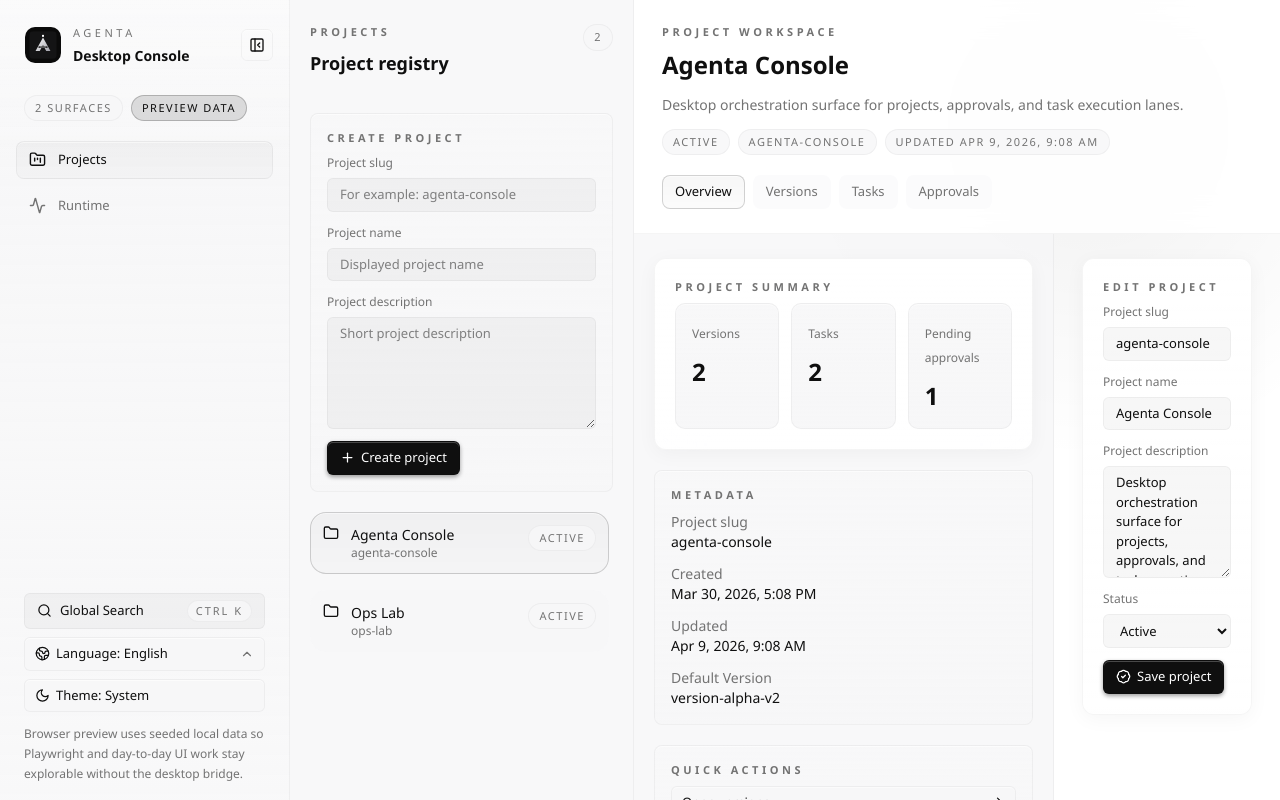
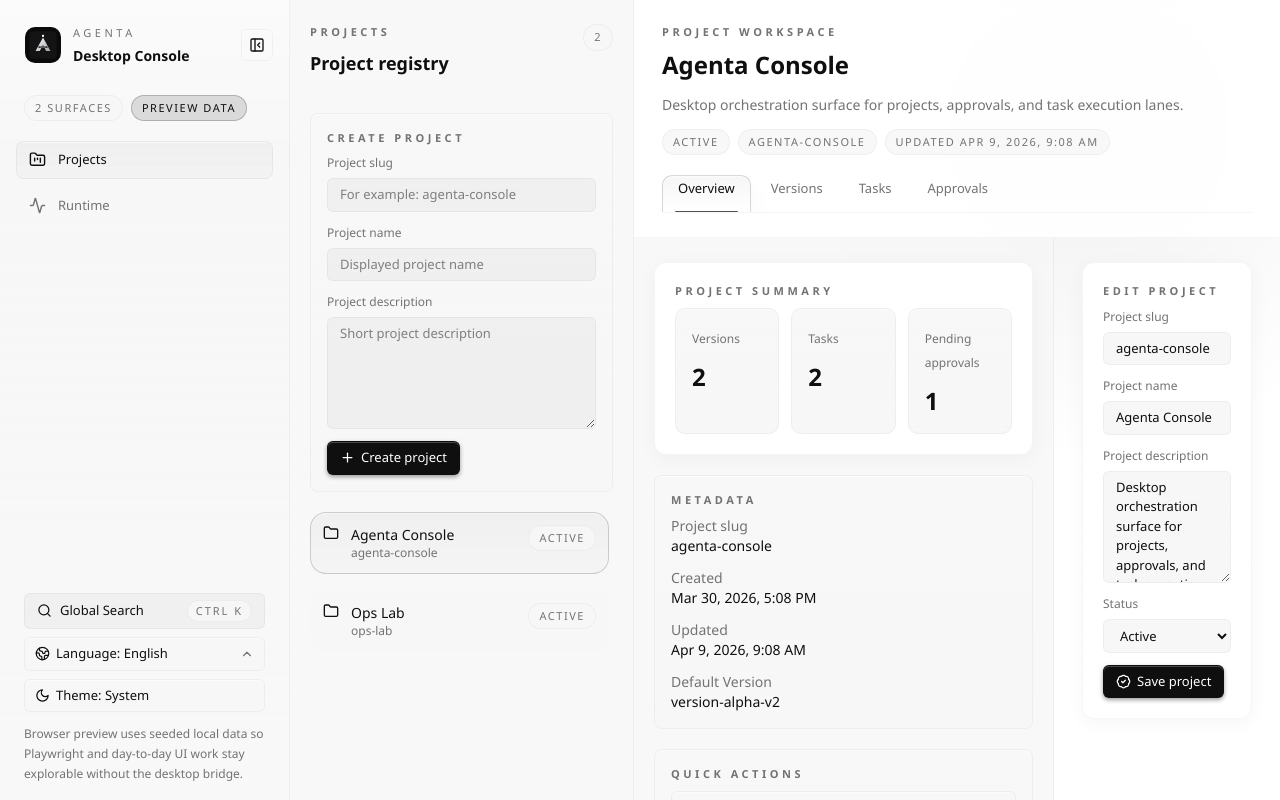
Before and after one commit to tablerst/agenta, a Vue app: page /projects/agenta-console/overview in a window 1280 px wide. Built offline with nearby package versions, Linux system fonts and the light colour scheme.

Commit message:
feat: enhance workspace secondary navigation and section route chip styles

```diff
--- a/src/main.css
+++ b/src/main.css
@@ -344,10 +344,57 @@ html[data-theme="dark"] {
   }
 
   .workspace-secondary-nav {
-    @apply mt-5 flex flex-wrap gap-2;
+    @apply mt-5 flex items-end gap-1 overflow-x-auto;
+    padding-bottom: 0;
+    border-bottom: 1px solid var(--border-color);
+    scrollbar-width: none;
   }
 
-  .section-route-chip,
+  .workspace-secondary-nav::-webkit-scrollbar {
+    display: none;
+  }
+
+  .section-route-chip {
+    position: relative;
+    display: inline-flex;
+    flex-shrink: 0;
+    align-items: center;
+    justify-content: center;
+    min-height: 38px;
+    padding: 0 15px 11px;
+    margin-bottom: -1px;
+    border: 1px solid transparent;
+    border-bottom-color: transparent;
+    border-radius: 10px 10px 0 0;
+    color: var(--text-muted);
+    font-size: 13px;
+    font-weight: 500;
+    background: transparent;
+    user-select: none;
+    transition:
+      color 140ms ease,
+      background 140ms ease,
+      border-color 140ms ease,
+      box-shadow 140ms ease,
+      opacity 140ms ease;
+  }
+
+  .section-route-chip::after {
+    content: "";
+    position: absolute;
+    right: 12px;
+    bottom: -1px;
+    left: 12px;
+    height: 2px;
+    border-radius: 999px;
+    background: color-mix(in srgb, var(--accent-color) 72%, transparent);
+    opacity: 0;
+    transform: scaleX(0.72);
+    transition:
+      opacity 140ms ease,
+      transform 140ms ease;
+  }
+
   .filter-chip,
   .workspace-tab,
   .task-detail-tab {
@@ -355,7 +402,25 @@ html[data-theme="dark"] {
     background: color-mix(in srgb, var(--bg-panel) 46%, transparent);
   }
 
-  .section-route-chip-active,
+  .section-route-chip-active {
+    color: var(--text-main);
+    border-color: color-mix(in srgb, var(--accent-color) 12%, var(--border-color));
+    border-bottom-color: color-mix(in srgb, var(--bg-main) 94%, transparent);
+    background: linear-gradient(
+      180deg,
+      color-mix(in srgb, var(--accent-soft) 82%, transparent),
+      color-mix(in srgb, var(--bg-main) 92%, transparent)
+    );
+    box-shadow:
+      inset 0 1px 0 var(--border-highlight),
+      0 10px 24px color-mix(in srgb, var(--accent-color) 4%, transparent);
+  }
+
+  .section-route-chip-active::after {
+    opacity: 1;
+    transform: scaleX(1);
+  }
+
   .filter-chip-active,
   .workspace-tab-active,
   .task-detail-tab-active {
@@ -464,10 +529,19 @@ html[data-theme="dark"] {
   }
 
   .task-detail-tab:focus-visible,
-  .filter-chip:focus-visible,
+  .filter-chip:focus-visible {
+    outline: none;
+    border-color: var(--text-muted);
+    box-shadow:
+      inset 0 1px 0 var(--border-highlight),
+      0 0 0 2px color-mix(in srgb, var(--text-muted) 14%, transparent);
+  }
+
   .section-route-chip:focus-visible {
     outline: none;
-    border-color: var(--text-muted);
+    color: var(--text-main);
+    border-color: color-mix(in srgb, var(--text-muted) 18%, var(--border-color));
+    background: color-mix(in srgb, var(--accent-soft) 76%, transparent);
     box-shadow:
       inset 0 1px 0 var(--border-highlight),
       0 0 0 2px color-mix(in srgb, var(--text-muted) 14%, transparent);
@@ -589,7 +663,6 @@ html[data-theme="dark"] {
   .shell-brand,
   .list-row,
   .sidebar-setting-option,
-  .section-route-chip,
   .filter-chip,
   .workspace-tab,
   .task-detail-tab {
@@ -616,7 +689,6 @@ html[data-theme="dark"] {
       .shell-brand,
       .list-row,
       .sidebar-setting-option,
-      .section-route-chip,
       .filter-chip,
       .workspace-tab,
       .task-detail-tab
@@ -627,6 +699,20 @@ html[data-theme="dark"] {
       box-shadow:
         inset 0 1px 0 var(--border-highlight),
         0 1px 2px color-mix(in srgb, var(--accent-color) 8%, transparent);
+    }
+
+    .section-route-chip:hover {
+      color: var(--text-main);
+      background: linear-gradient(
+        180deg,
+        color-mix(in srgb, var(--accent-soft) 72%, transparent),
+        color-mix(in srgb, var(--bg-main) 90%, transparent)
+      );
+    }
+
+    .section-route-chip:hover::after {
+      opacity: 0.36;
+      transform: scaleX(0.88);
     }
   }
 
@@ -639,7 +725,6 @@ html[data-theme="dark"] {
     .shell-brand,
     .list-row,
     .sidebar-setting-option,
-    .section-route-chip,
     .filter-chip,
     .workspace-tab,
     .task-detail-tab
@@ -659,7 +744,6 @@ html[data-theme="dark"] {
     .shell-brand,
     .list-row,
     .sidebar-setting-option,
-    .section-route-chip,
     .filter-chip,
     .workspace-tab,
     .task-detail-tab
@@ -680,7 +764,6 @@ html[data-theme="dark"] {
     .shell-brand,
     .list-row,
     .sidebar-setting-option,
-    .section-route-chip,
     .filter-chip,
     .workspace-tab,
     .task-detail-tab
@@ -694,7 +777,6 @@ html[data-theme="dark"] {
     .shell-brand,
     .list-row,
     .sidebar-setting-option,
-    .section-route-chip,
     .filter-chip,
     .workspace-tab,
     .task-detail-tab
```
